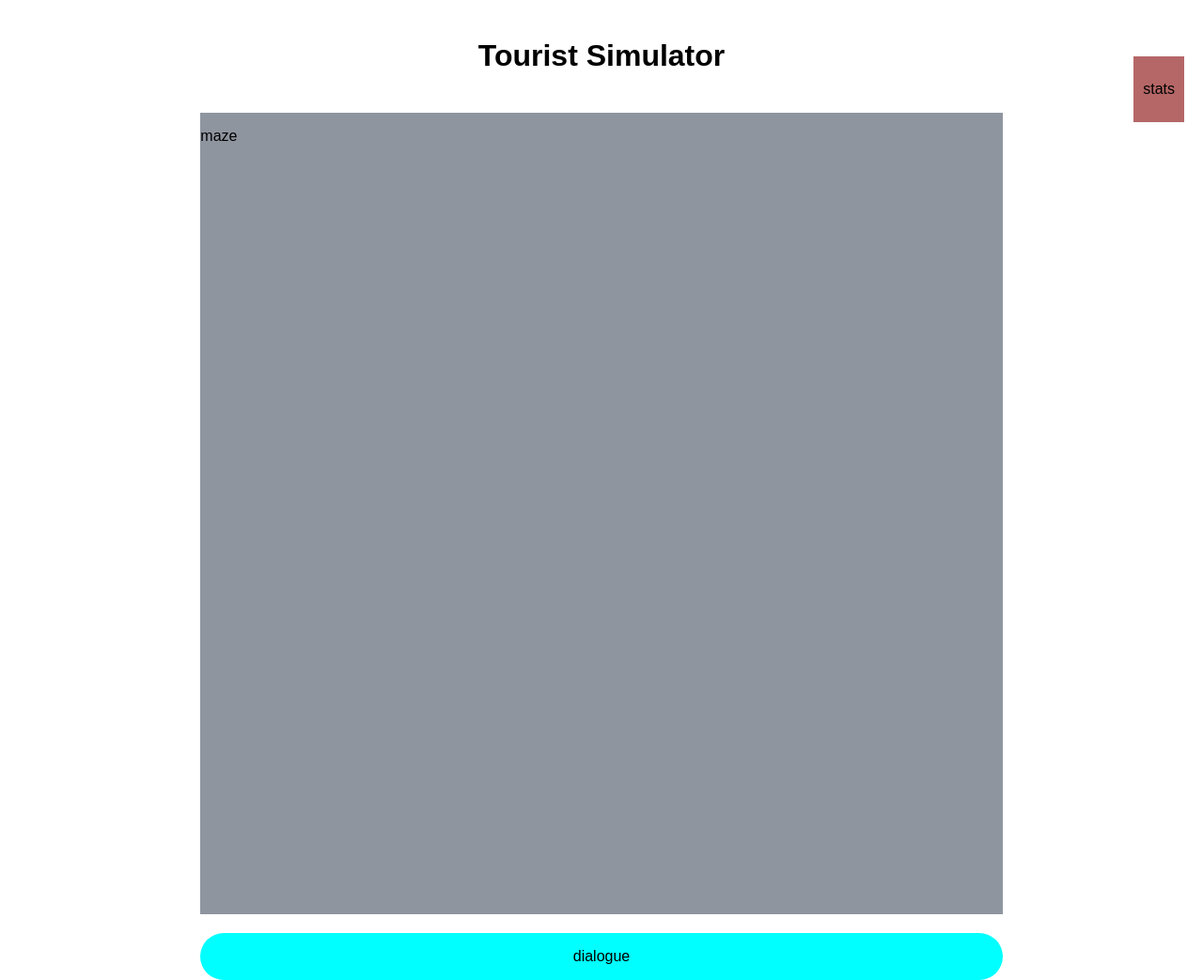
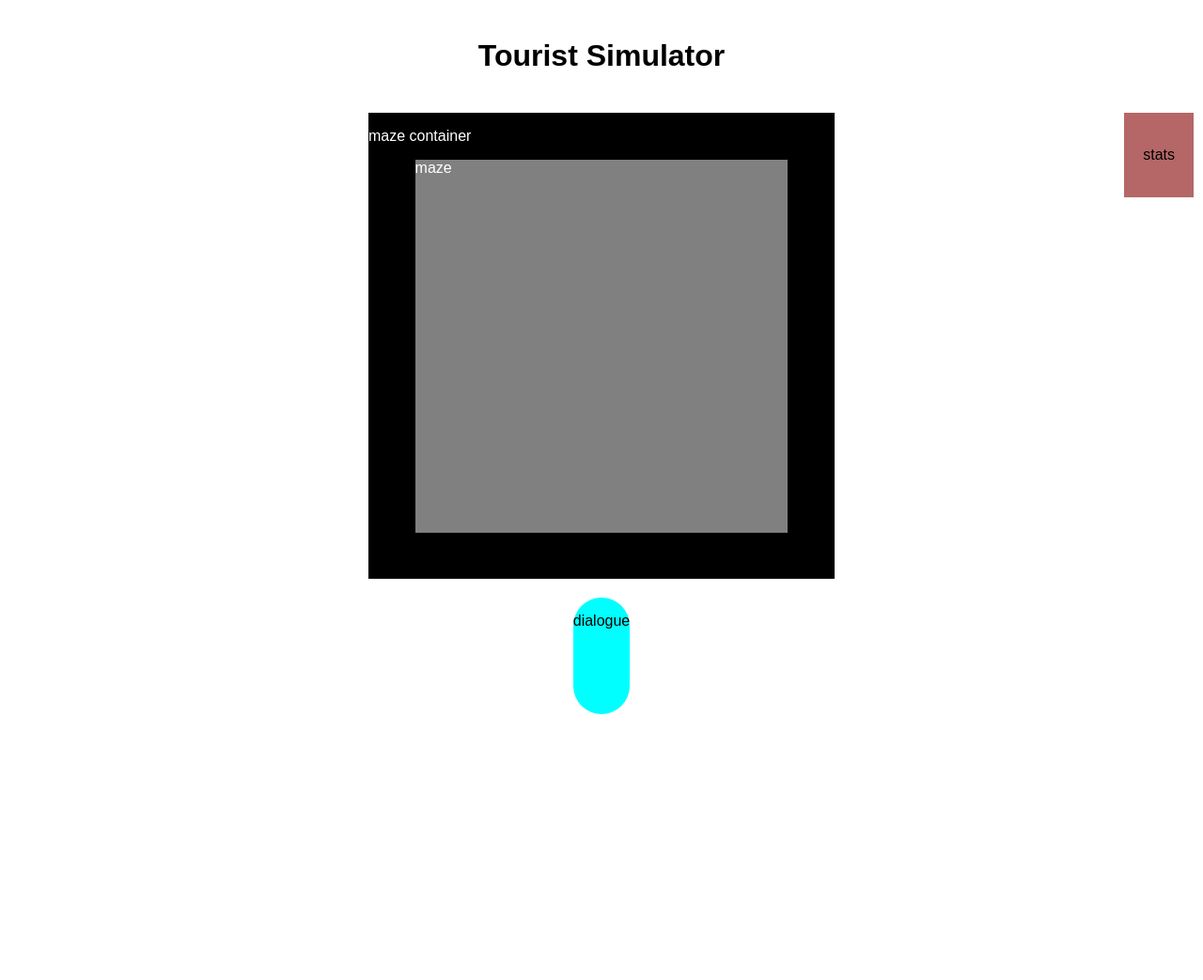
Before and after one commit to chepeniv/tourist_sim, a Python web app: template templates/homepage.html in a window 1280 px wide. Shown: the whole page at 94% size. After the commit the page ends 760 px from the top, so only its background shows below. Run offline with Jinja, Linux system fonts and the light colour scheme; the template is opened without the code that fills it, so the values that code supplies are empty.

Commit message:
M - 2:37 PM - still trying to figure out the container sizing issues

```diff
--- a/styles/homepage.css
+++ b/styles/homepage.css
@@ -18,30 +18,41 @@ body {
 
 .main-container {
     display: relative;
-    width: 66.67%;
-    aspect-ratio: 1 / 1;
-    background-color: #8f959f;
+    height: 80%;
+    aspect-ratio: 1/1;
+    background-color: #000000;
+    margin: 0 auto;
+    color: white;
+}
+
+.submain-container {
+    display: relative;
+    aspect-ratio: 1/1;
+    background-color: grey;
+    height: 80%;
     margin: 0 auto;
 }
 
 .small-container {
     display: relative;
     position: fixed;
-    top: 60px;
-    right: 20px;
+    right: 10px;
+    margin-left: 0 auto;
     background-color: #b56767;
-    padding: 10px;
+    padding: 20px;
+    max-width: 100px;
+    justify-content: right;
 }
 
 .bottom-container {
     display: relative;
     justify-content: center;
     align-items: center;
-    width: 66.67%;
-    height: 20vh;
+    height: 20%;
     background-color: aqua;
-    margin: 0 auto;
+    margin: auto auto;
     margin-top: 20px;
     border-radius: 50px;
     text-align: center;
+    flex
 }
--- a/templates/homepage.html
+++ b/templates/homepage.html
@@ -12,7 +12,10 @@
         </div>
         <div class="container">
             <div class="main-container">
-                <p>maze</p>
+                <p>maze container</p>
+                <div class="submain-container">
+                    <p>maze</p>
+                </div>
             </div>
             <div class="small-container">
                 <p>stats</p>
```
